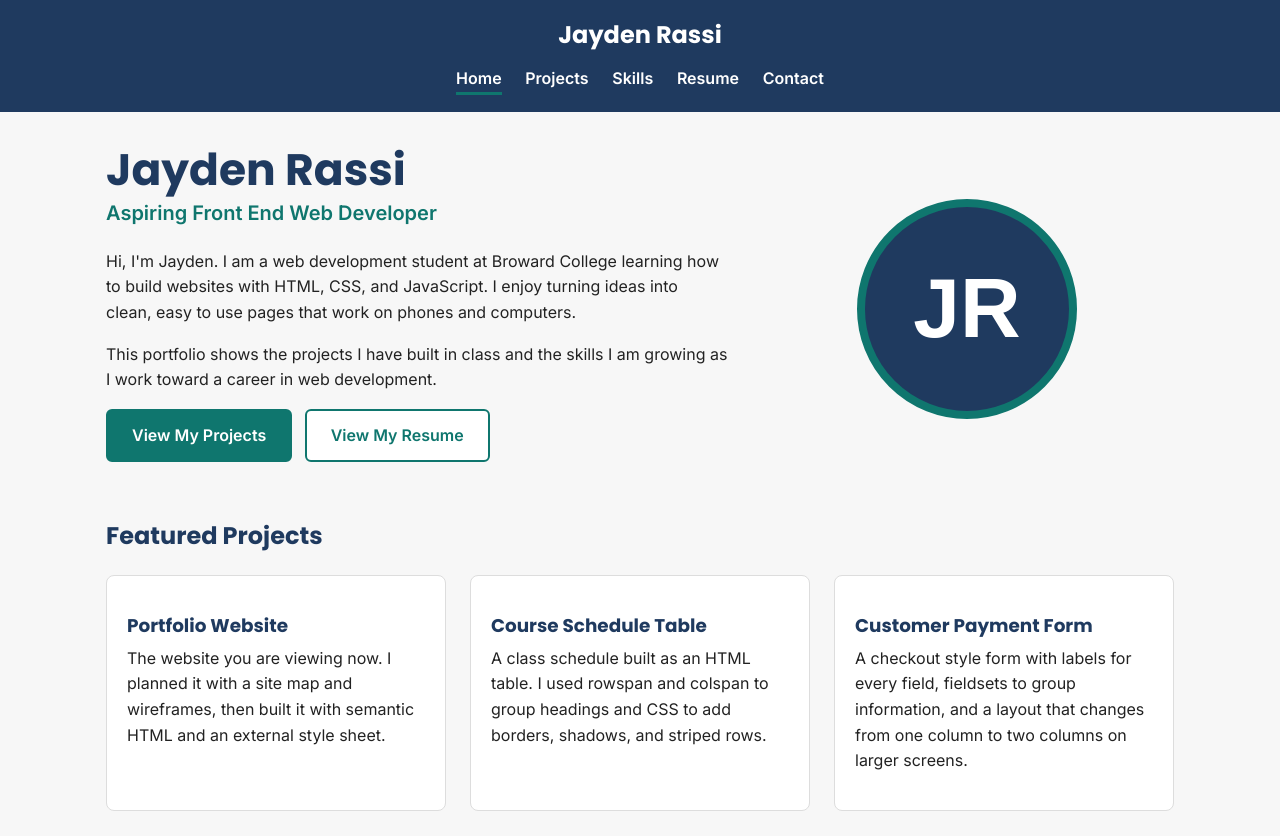
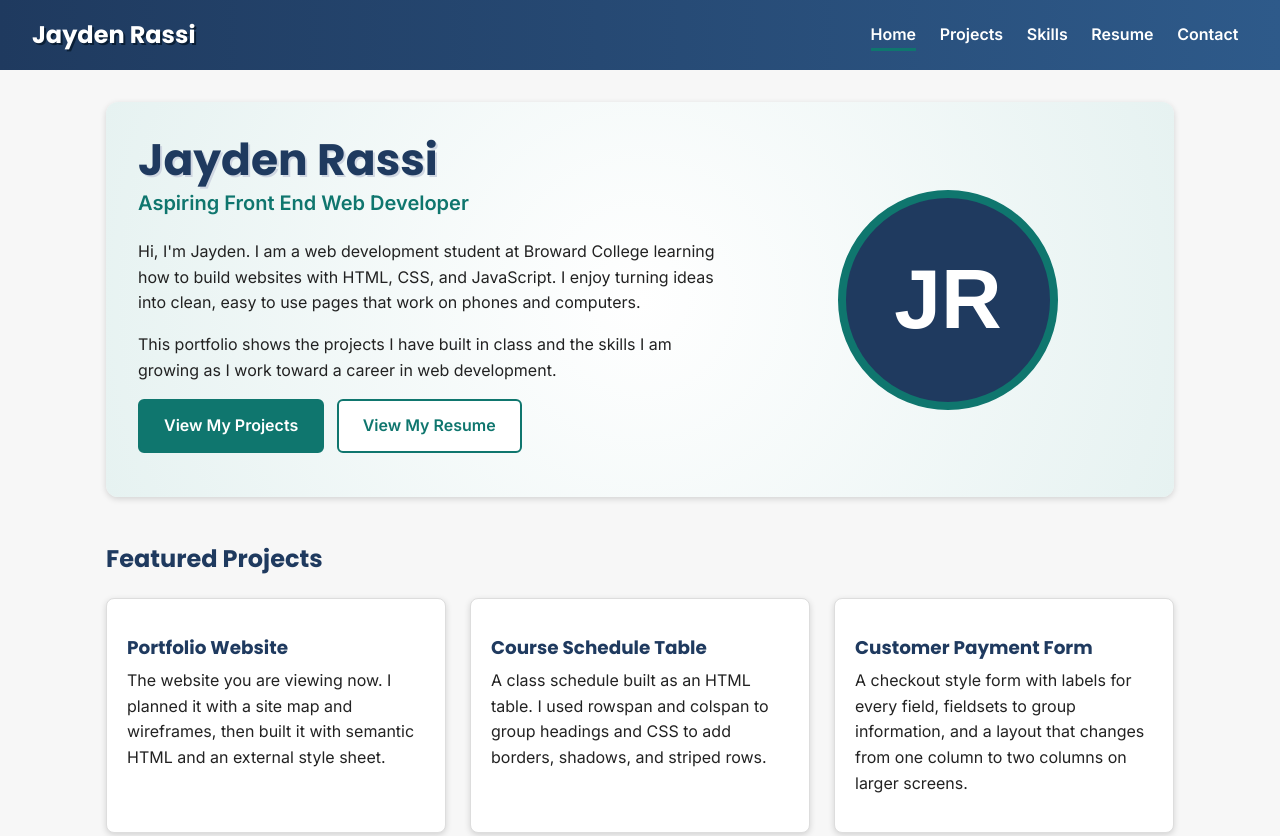
Before and after one commit to jayden0120/Portfolio-project, a plain HTML site: page index.html in a window 1280 px wide. Shown: the top 836 px of the page. Drawn offline with Linux system fonts and the light colour scheme.

Commit message:
Add gradients, shadows, opacity, and tablet and desktop breakpoints

```diff
--- a/css/styles.css
+++ b/css/styles.css
@@ -1,6 +1,6 @@
 /*
     Author: Jayden Rassi
-    Date: 11/16/2026
+    Date: 11/23/2026
     File Name: styles.css
     Description: Main style sheet for my portfolio website
 */
@@ -47,6 +47,8 @@ h1, h2, h3 {
 
 h1 {
     font-size: 2em;
+    /* Soft text shadow behind the main page headings */
+    text-shadow: 2px 2px #D0D7E2;
 }
 
 h2 {
@@ -60,6 +62,8 @@ p {
 /* ===== Header and Navigation ===== */
 header {
     background-color: #1F3A5F;
+    /* Linear gradient from dark navy to a lighter navy */
+    background-image: linear-gradient(to right, #1F3A5F, #2E5A8A);
     padding: 1em;
     text-align: center;
 }
@@ -70,6 +74,8 @@ header {
     font-weight: 700;
     color: #FFFFFF;
     text-decoration: none;
+    /* Text shadow makes the logo stand out from the header */
+    text-shadow: 2px 2px #0B1F36;
 }
 
 nav ul {
@@ -92,6 +98,7 @@ nav a {
 nav a:hover,
 nav a:focus {
     text-decoration: underline;
+    opacity: 0.8;
 }
 
 /* Shows which page the visitor is on */
@@ -138,6 +145,11 @@ main {
     gap: 2em;
     align-items: center;
     margin-bottom: 3em;
+    padding: 2em;
+    border-radius: 12px;
+    /* Radial gradient: white in the center fading to light teal */
+    background-image: radial-gradient(circle, #FFFFFF, #E6F2F1);
+    box-shadow: 0 2px 6px rgba(0, 0, 0, 0.15);
 }
 
 .hero-photo {
@@ -165,6 +177,7 @@ main {
     border: 1px solid #DDDDDD;
     border-radius: 8px;
     padding: 1.25em;
+    box-shadow: 0 2px 6px rgba(0, 0, 0, 0.15);
 }
 
 .project-card h3 {
@@ -183,7 +196,13 @@ main ul {
 
 /* Smooth color change when a button is hovered (CSS transition) */
 .button {
-    transition: background-color 0.3s, color 0.3s;
+    transition: background-color 0.3s, color 0.3s, opacity 0.3s;
+}
+
+/* Buttons become slightly see-through when hovered */
+.button:hover,
+.button:focus {
+    opacity: 0.85;
 }
 
 .button-primary:hover,
@@ -218,6 +237,7 @@ video {
     background-color: #FFFFFF;
     padding: 1.25em;
     margin-bottom: 1.5em;
+    box-shadow: 0 2px 6px rgba(0, 0, 0, 0.15);
 }
 
 .project figure {
@@ -258,6 +278,7 @@ table {
     border-collapse: collapse;
     background-color: #FFFFFF;
     font-size: 0.9em;
+    box-shadow: 0 2px 6px rgba(0, 0, 0, 0.15);
 }
 
 caption {
@@ -296,6 +317,7 @@ tbody tr:nth-of-type(even) {
     border: 1px solid #DDDDDD;
     border-radius: 8px;
     padding: 1.25em;
+    box-shadow: 0 2px 6px rgba(0, 0, 0, 0.15);
 }
 
 /* ===== Contact Page ===== */
@@ -311,6 +333,7 @@ fieldset {
     border-radius: 8px;
     background-color: #FFFFFF;
     padding: 1.25em;
+    box-shadow: 0 2px 6px rgba(0, 0, 0, 0.15);
 }
 
 legend {
@@ -356,6 +379,7 @@ textarea {
     border-top: 6px solid #0F766E;
     border-radius: 8px;
     padding: 1.25em;
+    box-shadow: 0 2px 6px rgba(0, 0, 0, 0.15);
 }
 
 .resume-side h2 {
@@ -387,6 +411,8 @@ audio {
 /* ===== Footer ===== */
 footer {
     background-color: #1F3A5F;
+    /* Linear gradient from top to bottom */
+    background-image: linear-gradient(#2E5A8A, #1F3A5F);
     color: #FFFFFF;
     text-align: center;
     padding: 1.5em 1em;
@@ -397,8 +423,46 @@ footer p {
     margin-bottom: 0.25em;
 }
 
-/* ===== Tablet and Desktop Layout ===== */
-@media screen and (min-width: 768px) {
+/* ===== Tablet Viewport (481px and wider) ===== */
+@media screen and (min-width: 481px) {
+
+    /* Featured projects: two cards side by side */
+    .project-list {
+        grid-template-columns: repeat(2, 1fr);
+    }
+
+    /* The third card stretches across both columns */
+    .project-card:nth-of-type(3) {
+        grid-column: 1 / 3;
+    }
+
+    /* Skills page: two boxes side by side under the table */
+    .skills-extra {
+        grid-template-columns: 1fr 1fr;
+    }
+
+    /* Contact page: the two fieldsets sit side by side */
+    .form-columns {
+        grid-template-columns: 1fr 1fr;
+    }
+}
+
+/* ===== Desktop Viewport (769px and wider) ===== */
+@media screen and (min-width: 769px) {
+
+    /* Header: logo on the left, navigation on the right */
+    header {
+        display: grid;
+        grid-template-columns: 1fr 2fr;
+        align-items: center;
+        text-align: left;
+        padding: 1em 2em;
+    }
+
+    nav ul {
+        margin-top: 0;
+        text-align: right;
+    }
 
     h1 {
         font-size: 2.75em;
@@ -420,19 +484,14 @@ footer p {
         grid-template-columns: repeat(3, 1fr);
     }
 
+    /* On desktop the third card goes back to one column */
+    .project-card:nth-of-type(3) {
+        grid-column: auto;
+    }
+
     /* Projects page: projects on the left, sidebar on the right */
     .projects-layout {
         grid-template-columns: 2fr 1fr;
-    }
-
-    /* Skills page: two boxes side by side under the table */
-    .skills-extra {
-        grid-template-columns: 1fr 1fr;
-    }
-
-    /* Contact page: the two fieldsets sit side by side */
-    .form-columns {
-        grid-template-columns: 1fr 1fr;
     }
 
     /* Resume page: narrow sidebar on the left, resume on the right */
```
